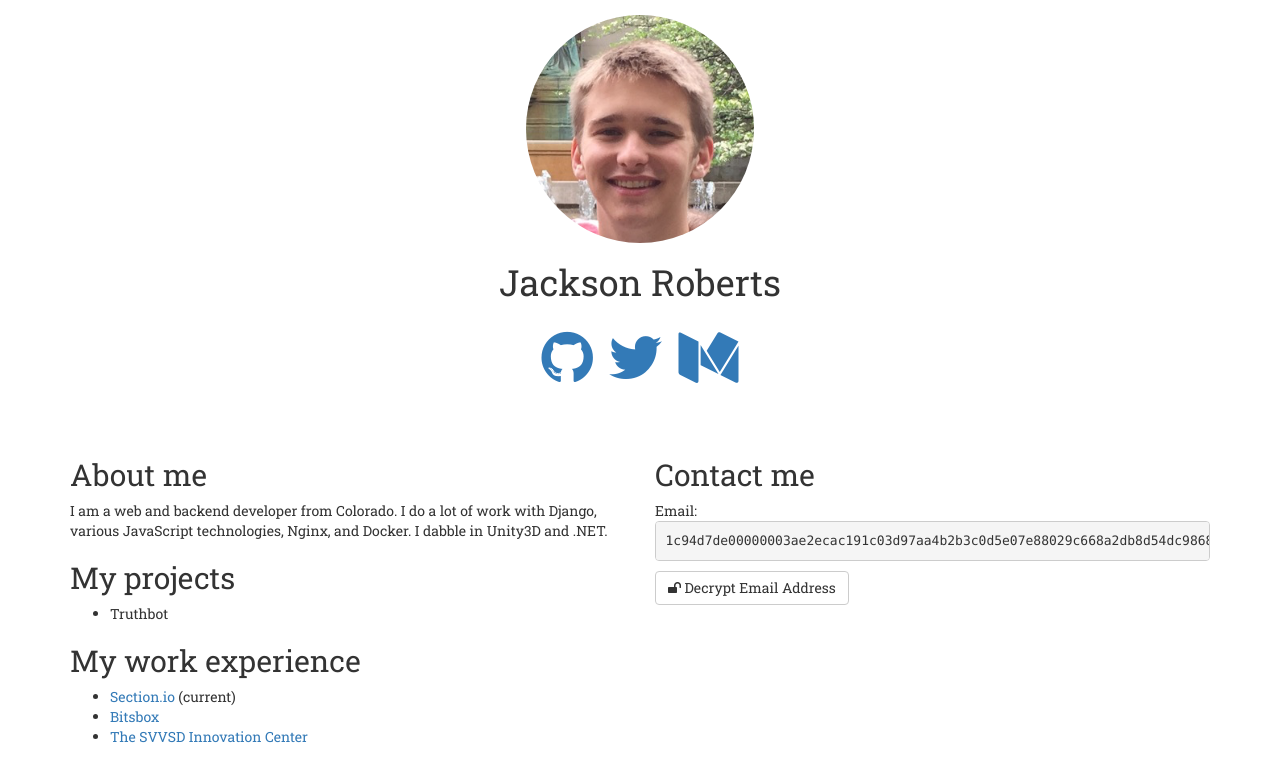
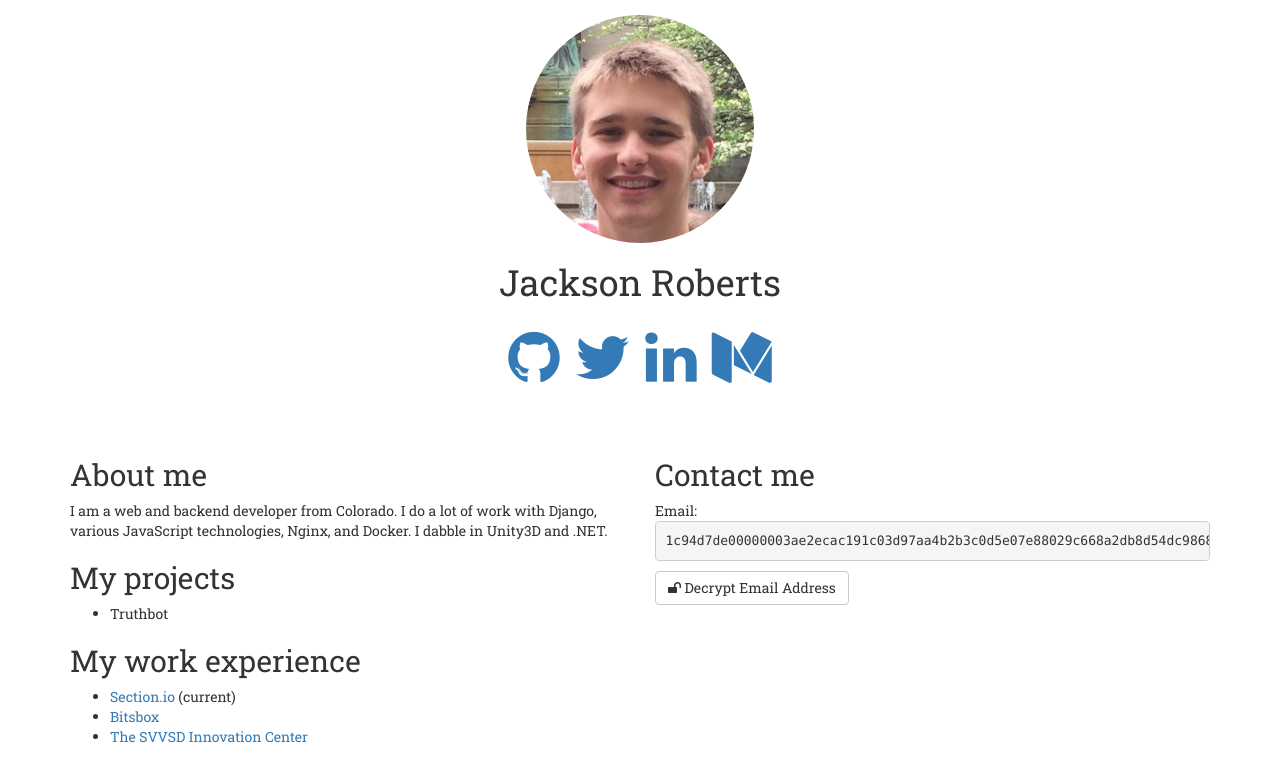
Before and after one commit to Jaxkr/jaxkr.github.io, a plain HTML site: page index.html in a window 1280 px wide. Drawn offline with Linux system fonts and the light colour scheme.

Commit message:
added new social profile

```diff
--- a/index.html
+++ b/index.html
@@ -15,6 +15,7 @@
 		<div class="social">
 			<a href="https://github.com/Jaxkr"><i class="fa fa-github" aria-hidden="true"></i></a>
 			<a href="https://twitter.com/Jakocsn"><i class="fa fa-twitter" aria-hidden="true"></i></a>
+			<a href="https://www.linkedin.com/in/jackson-roberts-890190126"><i class="fa fa-linkedin" aria-hidden="true"></i></a>
 			<a href="https://medium.com/@jacksonroberts"><i class="fa fa-medium" aria-hidden="true"></i></a>
 		</div><br><br>
 		<div class="row">
```
